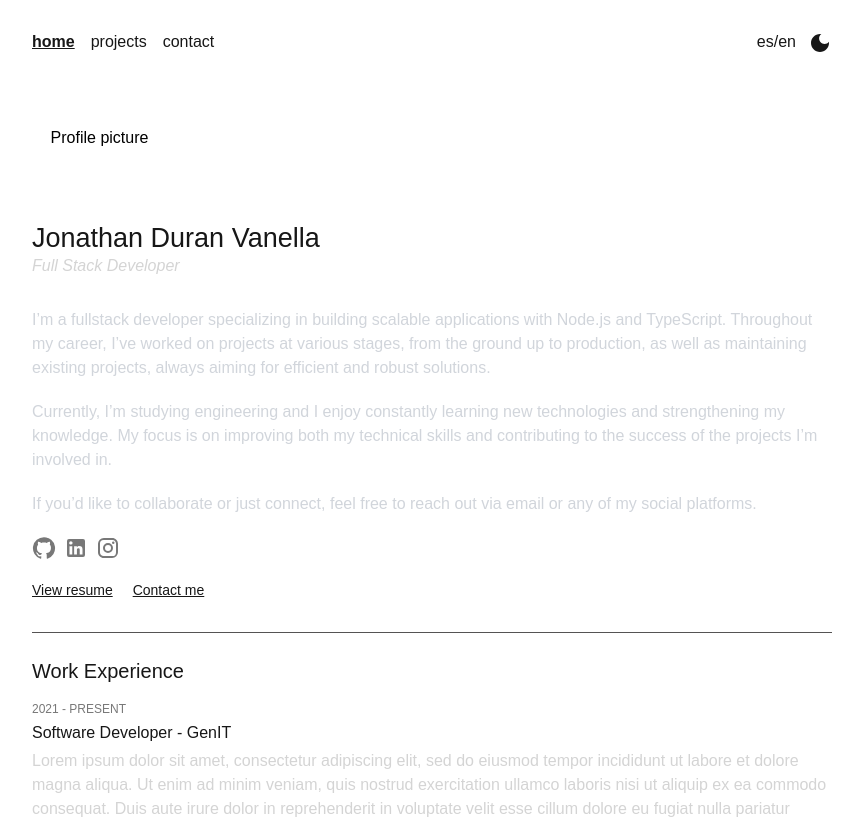
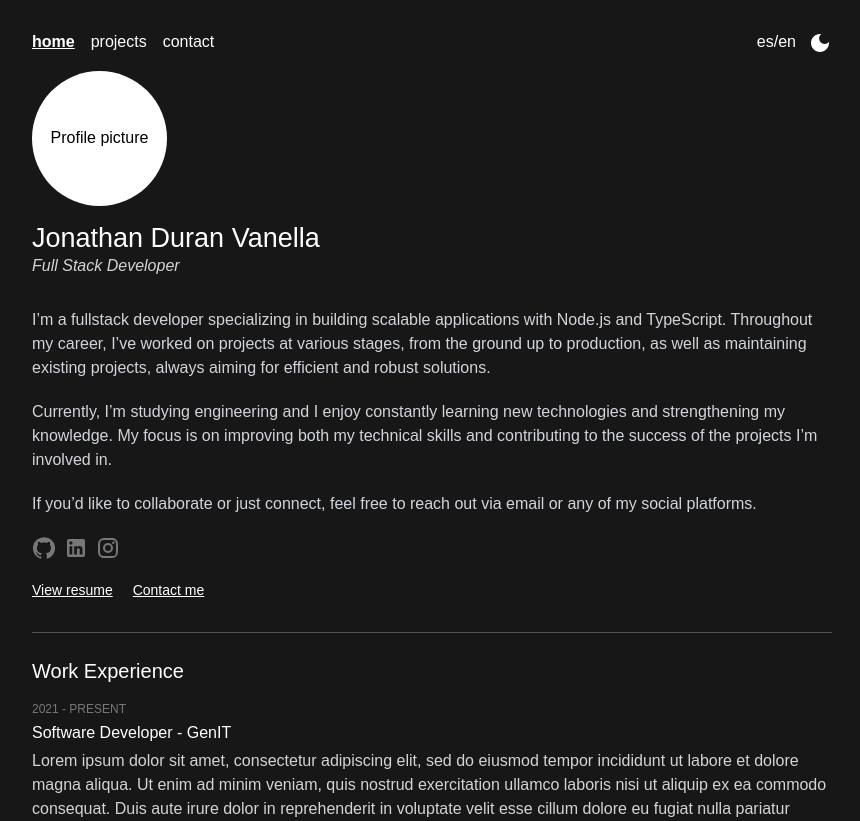
Before and after one commit to jonathanduran7/duranvanella, a Next.js app: page / in a window 1280 px wide. Shown: the whole page, without its empty margins (208-1068 px from the left). Built offline with nearby package versions, Linux system fonts and the light colour scheme.

Commit message:
implement darkmode

```diff
--- a/app/ui/navbar.tsx
+++ b/app/ui/navbar.tsx
@@ -1,6 +1,6 @@
 'use client'
 
-import { useState } from 'react';
+import { useEffect, useState } from 'react';
 import WbSunnyIcon from '@mui/icons-material/WbSunny';
 import DarkModeIcon from '@mui/icons-material/DarkMode';
 
@@ -11,6 +11,14 @@ export default function Navbar() {
   const handleThemeChange = () => {
     setTheme(theme === 'light' ? 'dark' : 'light')
   }
+
+  useEffect(() => {
+    if (theme === 'dark') {
+      document.body.classList.add('dark')
+    } else {
+      document.body.classList.remove('dark')
+    }
+  }, [theme])
 
   return (
     <div className="w-full flex justify-between">
--- a/tailwind.config.ts
+++ b/tailwind.config.ts
@@ -6,11 +6,14 @@ const config: Config = {
     "./components/**/*.{js,ts,jsx,tsx,mdx}",
     "./app/**/*.{js,ts,jsx,tsx,mdx}",
   ],
+  darkMode: 'class',
   theme: {
     extend: {
       colors: {
         background: "var(--background)",
         foreground: "var(--foreground)",
+        darkBackground: "var(--dark-background)",
+        darkForeground: "var(--dark-foreground)",
       },
       textColor: {
         'gray': '#D4D4D4',
```
